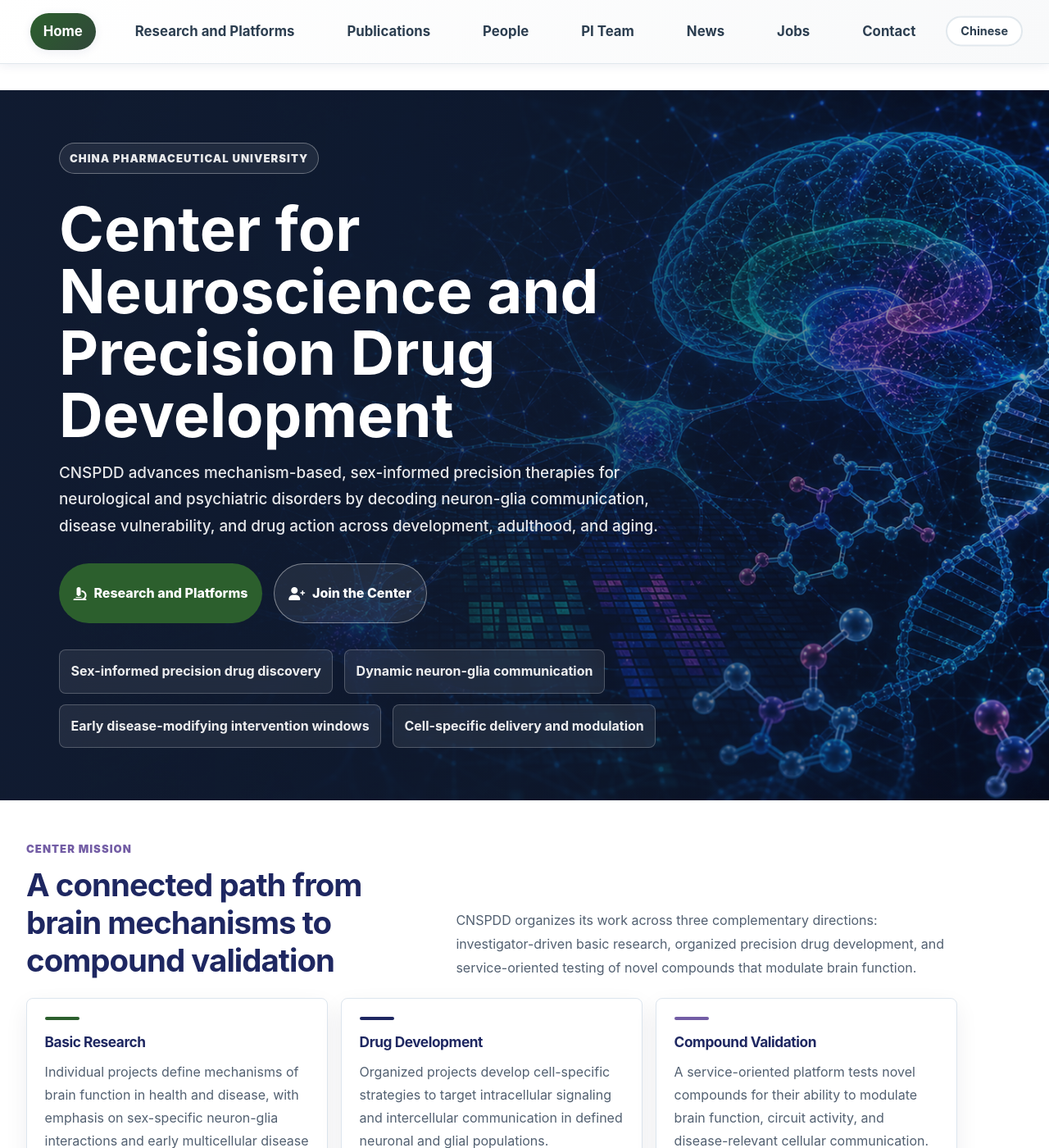
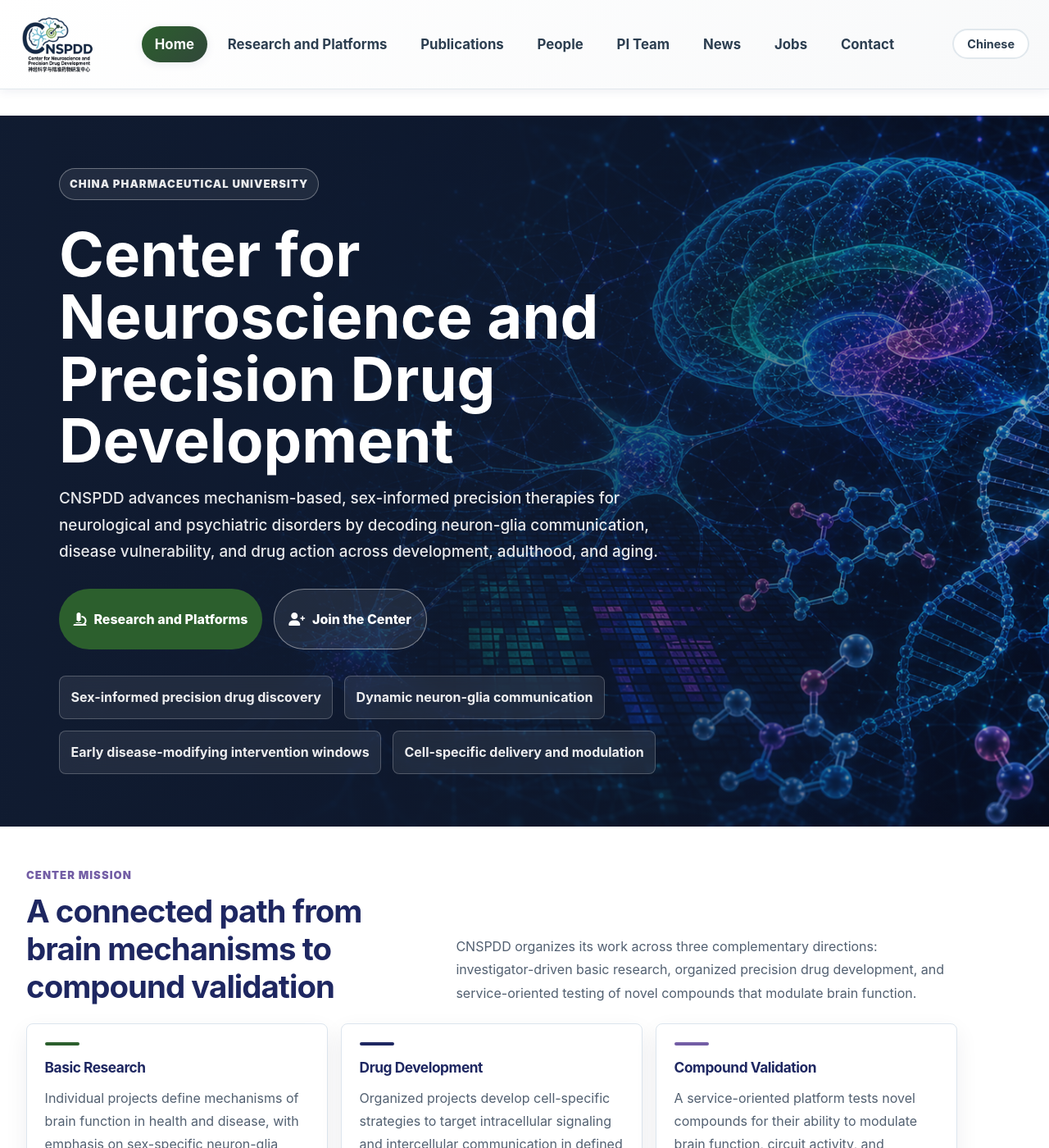
Before and after one commit to CNSPDD-CPU/CNSPDD-CPU, a Jekyll site: the page built from index.md, in a window 1280 px wide and 1400 px high. Shown: the whole window at 82% size. Built offline with Jekyll 4.4.1, drawn with Linux system fonts in a browser that asks for light colours.

Commit message:
Add CNSPDD logo to site header
Co-authored-by: Codex <codex@openai.com>

```diff
--- a/_layouts/default.html
+++ b/_layouts/default.html
@@ -11,6 +11,9 @@
 <body>
     <header class="site-header">
         <div class="header-container">
+            <a href="{{ site.baseurl }}{% if page.url contains '/cn/' %}/cn/{% else %}/{% endif %}" class="site-logo" aria-label="CNSPDD home">
+                <img src="{{ '/assets/images/cnspdd-logo.png' | relative_url }}" alt="CNSPDD Center for Neuroscience and Precision Drug Development">
+            </a>
             <nav class="main-nav">
                 {% if page.url contains '/cn/' and site.navigation_cn %}
                     {% assign nav_items = site.navigation_cn %}
--- a/assets/css/main.css
+++ b/assets/css/main.css
@@ -158,15 +158,33 @@ a:hover::after {
 }
 
 .header-container {
-    max-width: 1200px;
+    max-width: 1320px;
     margin: 0 auto;
-    padding: 0 2rem;
-    padding-right: calc(2rem + 110px); /* reserve space for the lang-toggle button */
-    display: flex;
-    justify-content: center;
+    padding: 0 1.5rem;
+    display: grid;
+    grid-template-columns: auto minmax(0, 1fr) auto;
     align-items: center;
-    gap: 3rem;
+    gap: 1.25rem;
     position: relative;
+}
+
+.site-logo {
+    display: inline-flex;
+    align-items: center;
+    justify-self: start;
+    line-height: 0;
+}
+
+.site-logo::after {
+    display: none;
+}
+
+.site-logo img {
+    display: block;
+    width: auto;
+    height: 76px;
+    max-width: 190px;
+    object-fit: contain;
 }
 
 .site-title {
@@ -182,9 +200,10 @@ a:hover::after {
 
 .main-nav {
     display: flex;
-    gap: 2rem;
+    gap: 0.55rem;
     align-items: center;
     justify-content: center;
+    flex-wrap: wrap;
 }
 
 .main-nav a {
@@ -227,11 +246,8 @@ html[lang="zh"] .main-nav a {
 
 /* Global language toggle */
 .lang-toggle {
+    justify-self: end;
     margin-left: 0;
-    position: absolute;
-    right: 2rem;
-    top: 50%;
-    transform: translateY(-50%);
 }
 
 .lang-btn {
@@ -421,7 +437,13 @@ html[lang="zh"] .main-nav a {
 @media (max-width: 900px) {
     .header-container {
         gap: 1rem;
-        padding-right: calc(1rem + 100px);
+        padding: 0 1rem;
+        grid-template-columns: auto minmax(0, 1fr) auto;
+    }
+
+    .site-logo img {
+        height: 66px;
+        max-width: 165px;
     }
 
     .main-nav {
@@ -440,11 +462,19 @@ html[lang="zh"] .main-nav a {
 
 @media (max-width: 768px) {
     .header-container {
-        flex-direction: column;
+        grid-template-columns: 1fr;
         gap: 1rem;
         padding: 0 1rem;
-        padding-right: 1rem; /* reset, lang-toggle goes static */
-        justify-content: center;
+        justify-items: center;
+    }
+
+    .site-logo {
+        justify-self: center;
+    }
+
+    .site-logo img {
+        height: 70px;
+        max-width: 175px;
     }
 
     .main-nav {
@@ -454,8 +484,7 @@ html[lang="zh"] .main-nav a {
     }
 
     .lang-toggle {
-        position: static;
-        transform: none;
+        justify-self: center;
         margin-left: 0;
     }
 
@@ -494,6 +523,11 @@ html[lang="zh"] .main-nav a {
 @media (max-width: 480px) {
     .site-title {
         font-size: 1.4rem;
+    }
+
+    .site-logo img {
+        height: 62px;
+        max-width: 155px;
     }
 
     .main-nav {
```
Also changed, not shown: assets/images/cnspdd-logo.png (added).
